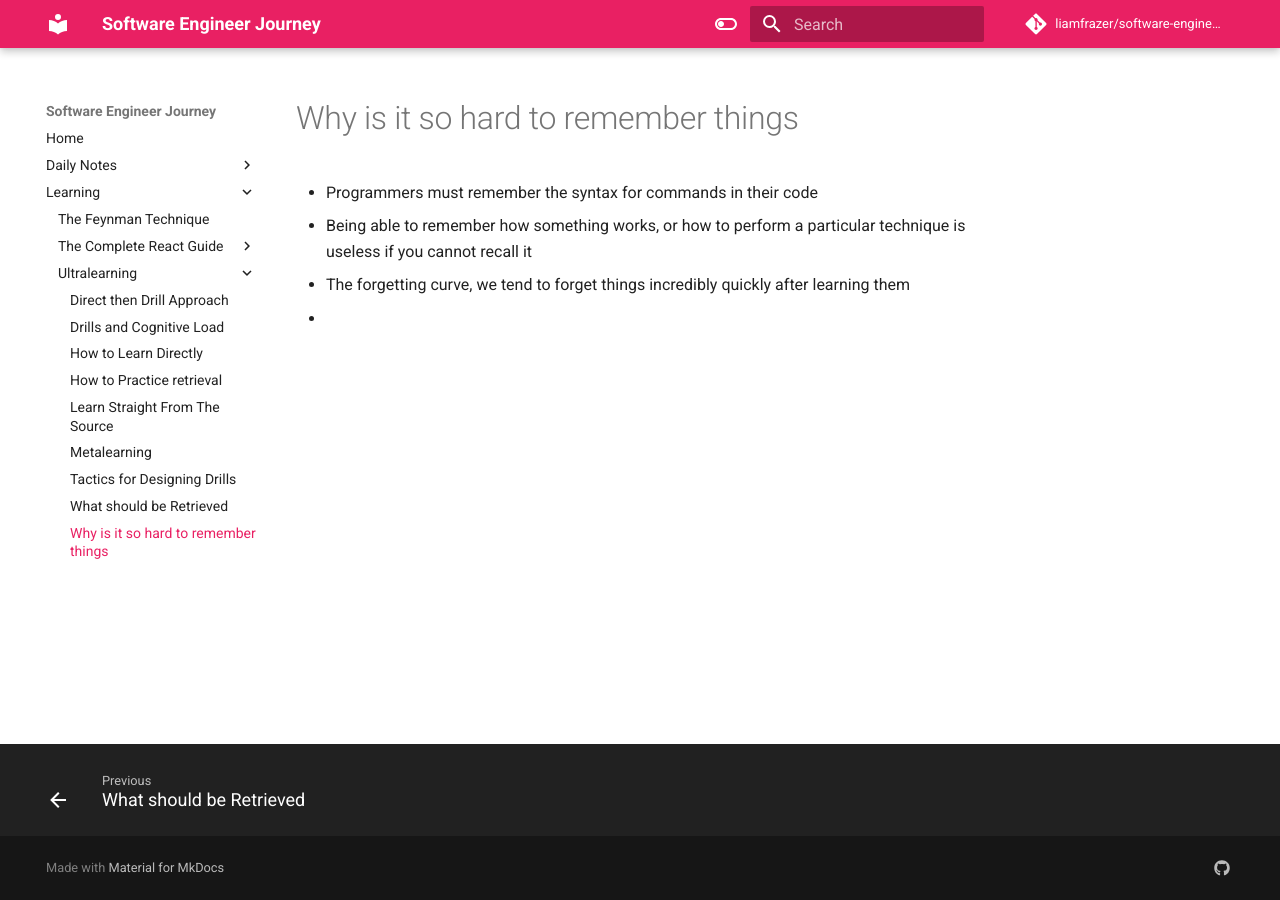
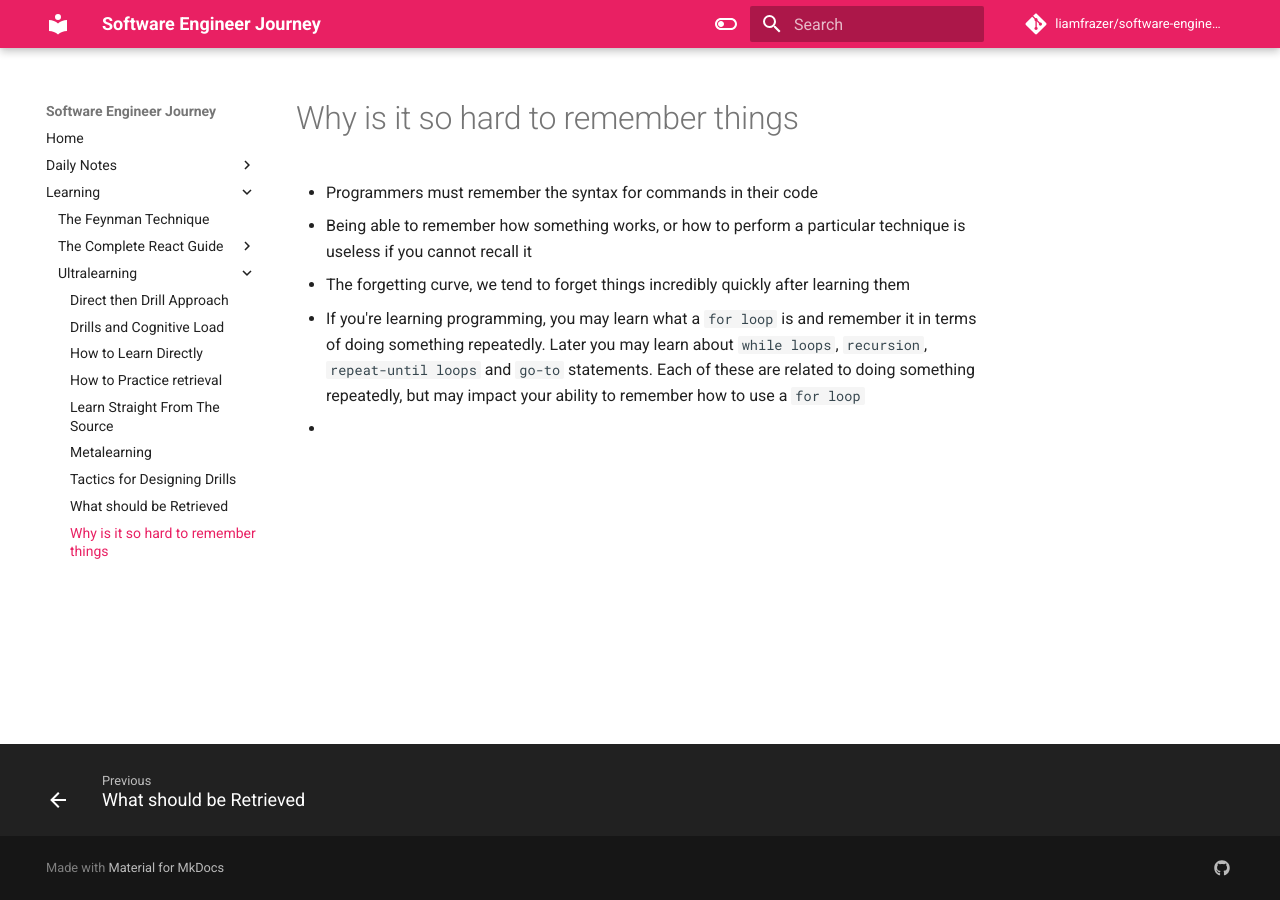
Before and after one commit to liamfrazer/software-engineer-journey, an MkDocs documentation site: the page built from docs/Learning/Ultralearning/Why is it so hard to remember things.md, in a window 1280 px wide. Built offline with MkDocs 1.6.1 and Material for MkDocs 9.7.7, drawn with Linux system fonts in a browser that asks for light colours; comment, search, counter and statistics services are not loaded.

Commit message:
vault backup: 2023-12-11 22:41:29

```diff
--- a/docs/Learning/Ultralearning/Why is it so hard to remember things.md
+++ b/docs/Learning/Ultralearning/Why is it so hard to remember things.md
@@ -6,4 +6,5 @@ tags:
 * Programmers must remember the syntax for commands in their code
 * Being able to remember how something works, or how to perform a particular technique is useless if you cannot recall it
 * The forgetting curve, we tend to forget things incredibly quickly after learning them
+* If you're learning programming, you may learn what a `for loop` is and remember it in terms of doing something repeatedly. Later you may learn about `while loops`, `recursion`, `repeat-until loops` and `go-to` statements. Each of these are related to doing something repeatedly, but may impact your ability to remember how to use a `for loop`
 *
```
